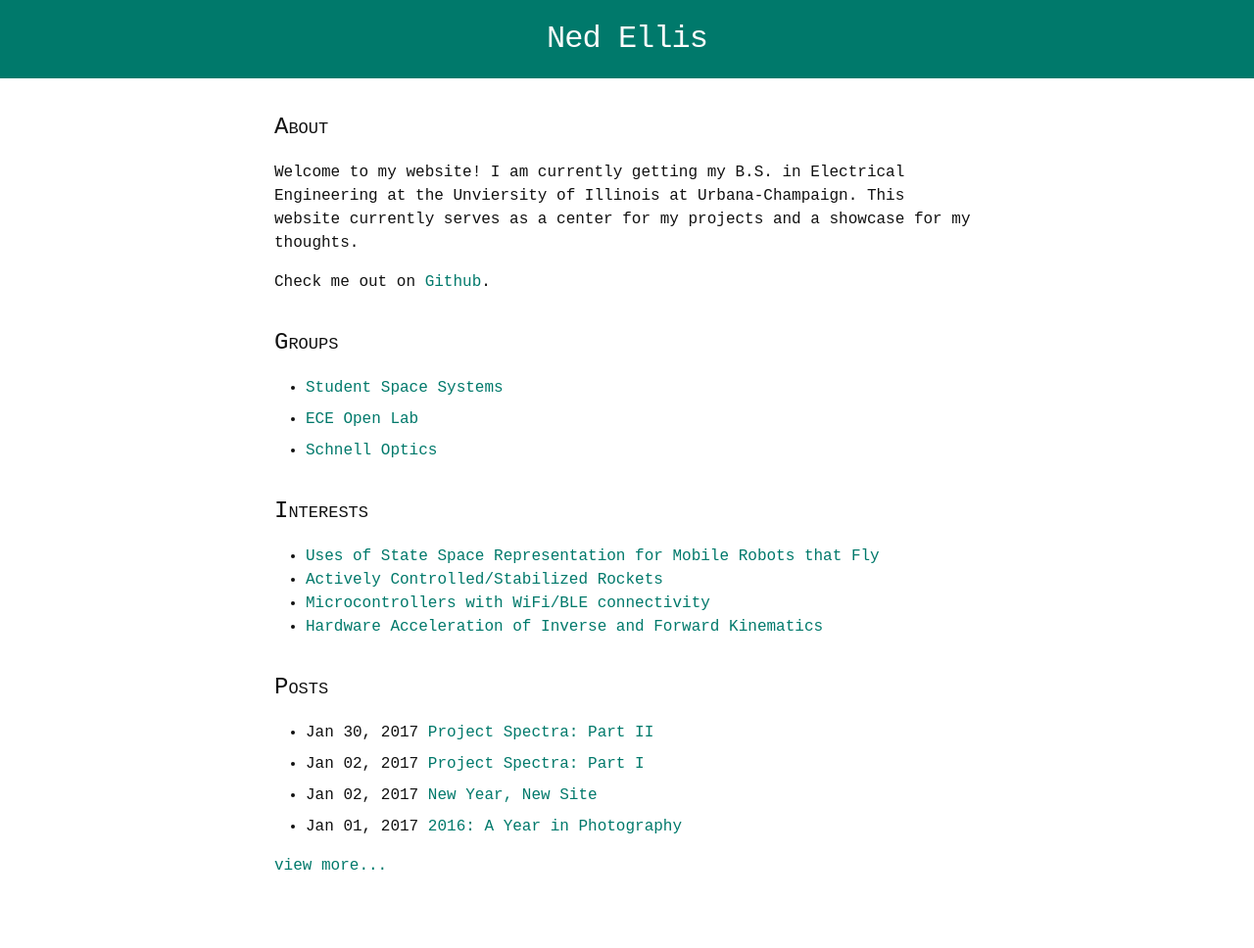
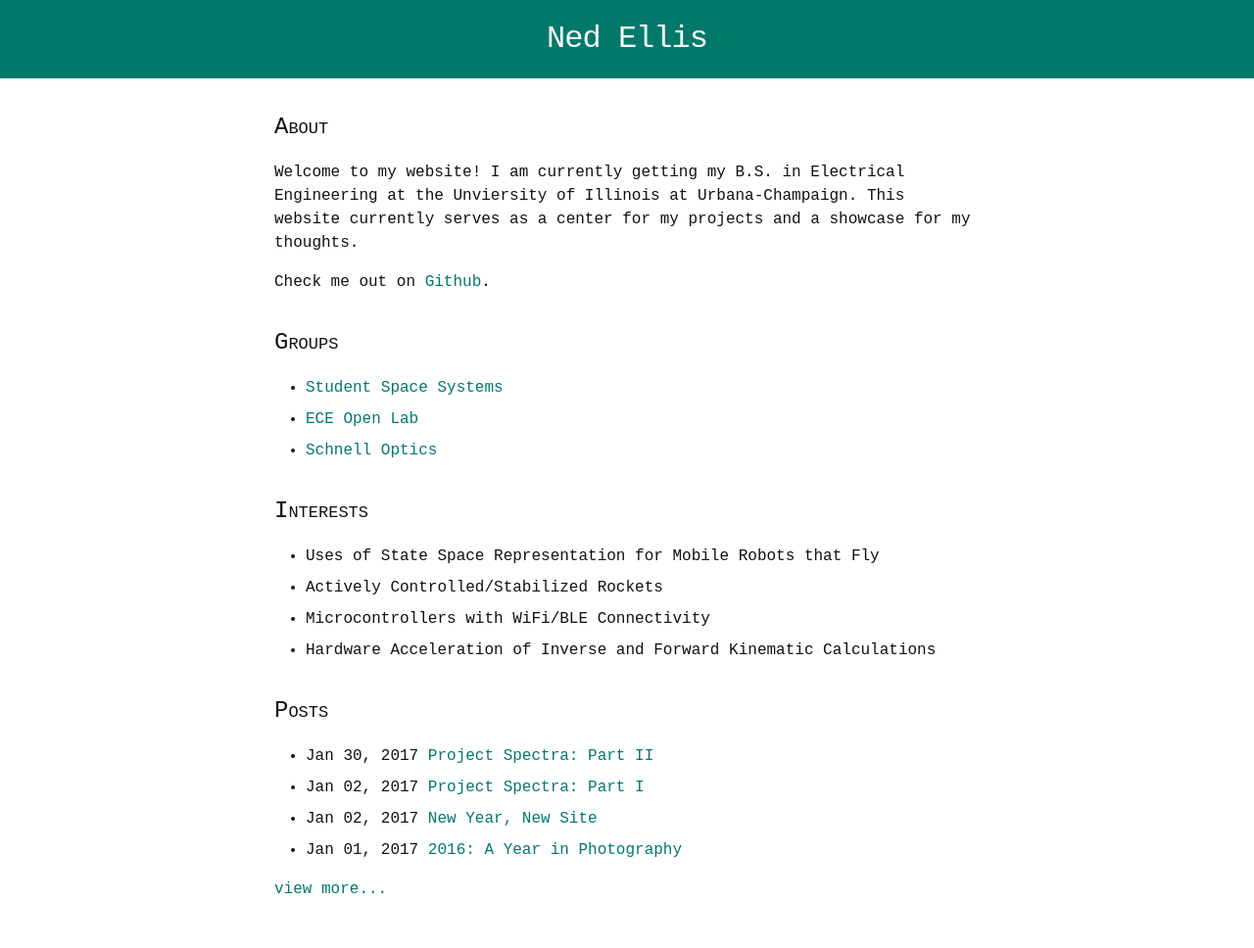
Before and after one commit to epellis/epellis.github.io, a Jekyll site: the page built from index.html, in a window 1280 px wide. Shown: the whole page at 98% size. Built offline with Jekyll 4.4.1, drawn with Linux system fonts in a browser that asks for light colours; some web fonts are replaced; before the commit the page ends 944 px from its top, so only the background shows below that.

Commit message:
more ui stuff

```diff
--- a/index.html
+++ b/index.html
@@ -29,18 +29,18 @@ layout: default
 
 	<section>
 	<h2 class="smallcap">interests</h2>
-	<ul class="post-content">
+	<ul class="post-list">
 		<li>
-			<a>Uses of State Space Representation for Mobile Robots that Fly</a>
+			Uses of State Space Representation for Mobile Robots that Fly
 		</li>
 		<li>
-			<a>Actively Controlled/Stabilized Rockets</a>
+			Actively Controlled/Stabilized Rockets
 		</li>
 		<li>
-			<a>Microcontrollers with WiFi/BLE connectivity</a>
+			Microcontrollers with WiFi/BLE Connectivity
 		</li>
 		<li>
-			<a>Hardware Acceleration of Inverse and Forward Kinematics</a>
+			Hardware Acceleration of Inverse and Forward Kinematic Calculations
 		</li>
 	</ul>
 	</section>
```
